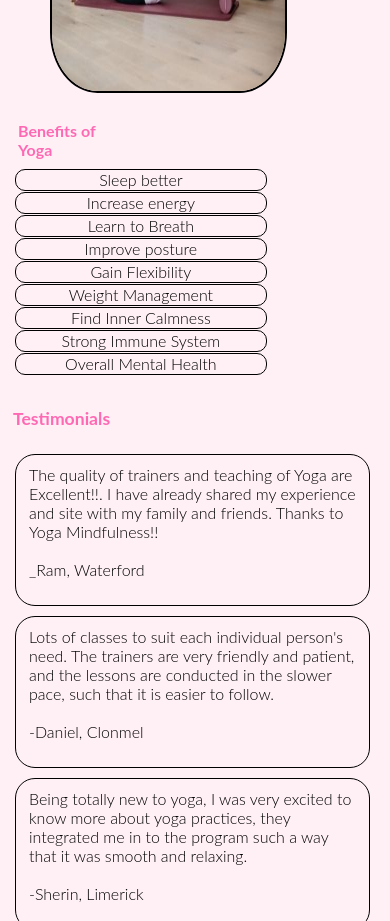
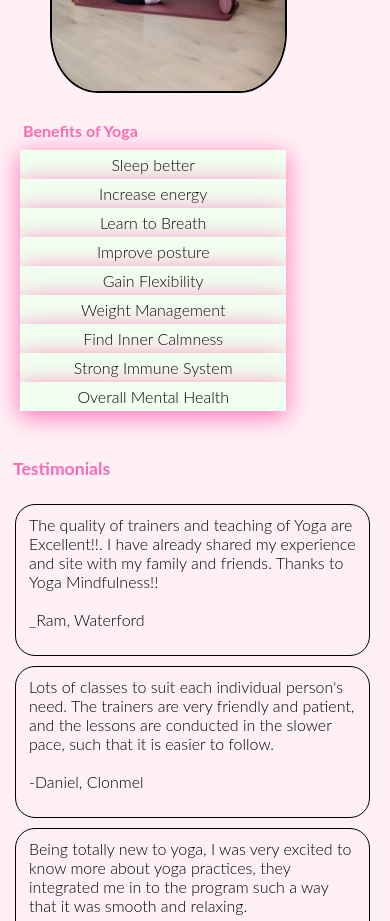
Before and after one commit to KSanthanesh/Yoga-Mindfulness, a plain HTML site: page index.html in a window 390 px wide. Shown: the part 1620-2541 px from the top of the page. Drawn offline with nearby package versions, Linux system fonts and the light colour scheme.

Commit message:
modify style in benefits of yoga in home page

```diff
--- a/assets/css/style.css
+++ b/assets/css/style.css
@@ -211,13 +211,23 @@ hr {
 
 .benefits li {
     font-size: 100%;
-    display: block;
-    border: 1px solid black;
-    margin-bottom: 1px;
-    border-radius: 10px;
-    width: 250%;
-    height: 20px;
+    position: relative;
+}
+.benefits ul li {
+    list-style: none;
+    padding: 5px 50px;
+    background: honeydew;
+    box-shadow: 0 5px 25px hotpink;
+    transition: transform 0.5s;
     text-align: center;
+
+}
+.benefits ul li:hover {
+    transform: scale(1.1);
+    z-index: 100;
+    background: #000;
+    box-shadow:lavenderblush;
+    color: whitesmoke;
 }
 
 .benefits-right {
@@ -490,7 +500,7 @@ td {
 
     .box {
         width: 90%;
-        height: 600px;
+        height: 650px;
         display: block;
     }
 
@@ -500,8 +510,8 @@ td {
         margin: 20px 0 20px 40px;
     }
 
-    .benefits-right {
-        margin-left: 40px;
+    .benefits-right ul li {
+        padding: 5px, 5em;
     }
 
     .container div {
@@ -620,9 +630,9 @@ td {
 
     .benefits-right {
         float: left;
-        margin-left: 5px;
+        margin-left: 10px;
         margin-bottom: 10px;
-        width: 30%;
+        width: 80%;
         font-size: 100%;
     }
 
```
Also changed, not shown: online-yoga.html (+1 -2 lines).
